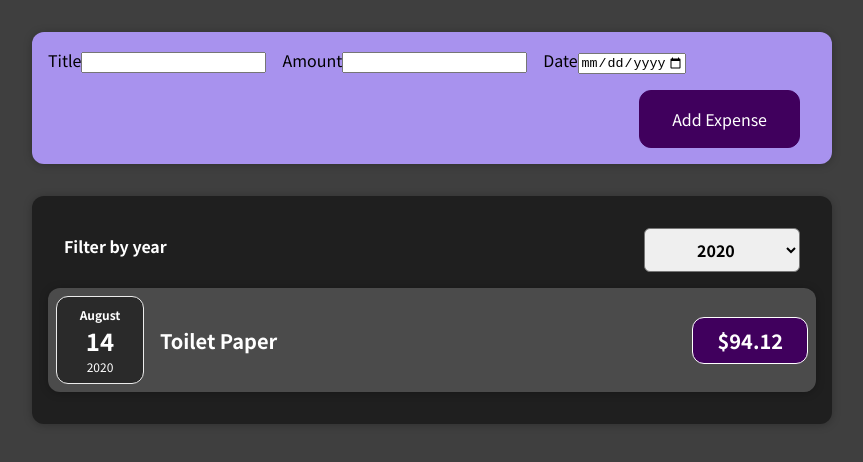
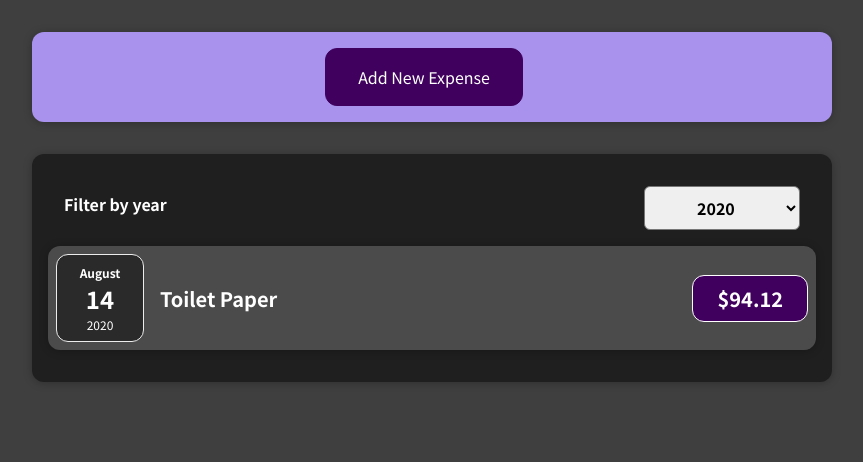
Before and after one commit to jmlaubach/Expense-App, a React (Create React App) app: page / in a window 1280 px wide. Shown: the top 462 px of the page, without its empty margins (208-1071 px from the left). Built offline with nearby package versions, Linux system fonts and the light colour scheme.

Commit message:
Add button to bring up add expense form

```diff
--- a/src/components/Expenses/ExpenseItem.js
+++ b/src/components/Expenses/ExpenseItem.js
@@ -5,6 +5,7 @@ import ExpenseDate from './ExpenseDate';
 function ExpenseItem(props) {
 
   return (
+    <li>
       <Card className='expense-item'>
         <ExpenseDate date={props.date}/>
         <div className='expense-item__description'>
@@ -12,6 +13,7 @@ function ExpenseItem(props) {
           <div className='expense-item__price'>${props.amount}</div>
         </div>
       </Card>
+    </li>
   );
 }
 
--- a/src/components/Expenses/ExpensesList.js
+++ b/src/components/Expenses/ExpensesList.js
@@ -1,7 +1,7 @@
 import ExpenseItem from "./ExpenseItem";
 import "./ExpensesList.css";
 
-const ExpensesList = (props) => {
+function ExpensesList(props) {
   if (props.items.length === 0) {
     return <h2 className="expenses-list__fallback">Found no expenses.</h2>;
   }
--- /dev/null
+++ b/src/components/NewExpense/AddExpense.js
@@ -0,0 +1,15 @@
+import "./NewExpense.css";
+
+function AddExpense(props) {
+  const clickHandler = () => {
+    props.onAddNewExpense();
+  };
+
+  return (
+    <div className="new-expense__button">
+      <button onClick={clickHandler}>Add New Expense</button>
+    </div>
+  );
+}
+
+export default AddExpense;
--- a/src/components/NewExpense/ExpenseForm.js
+++ b/src/components/NewExpense/ExpenseForm.js
@@ -34,6 +34,10 @@ function ExpenseForm(props) {
     setEnteredDate('');
   };
 
+  const cancelHandler = () => {
+    props.onCancelNewExpense();
+  }
+
   return (
     <form onSubmit={submitHandler}>
       <div className='new-expense__controls'>
@@ -67,8 +71,11 @@ function ExpenseForm(props) {
         </div>
       </div>
       <div className='new-expense__actions'>
+        <button onClick={cancelHandler}>
+          Cancel
+        </button>
         <button type='submit'>
-            Add Expense
+          Add Expense
         </button>
       </div>
     </form>
--- a/src/components/NewExpense/NewExpense.js
+++ b/src/components/NewExpense/NewExpense.js
@@ -1,21 +1,39 @@
-import './NewExpense.css';
-import ExpenseForm from './ExpenseForm';
+import { useState } from "react";
+import "./NewExpense.css";
+import ExpenseForm from "./ExpenseForm";
+import AddExpense from "./AddExpense";
 
 function NewExpense(props) {
+  const [viewForm, setViewForm] = useState(true);
+
+  const addNewExpenseHandler = () => {
+    setViewForm(false);
+  };
+
+  const cancelNewExpenseHandler = () => {
+    setViewForm(true);
+  };
 
   const saveExpenseDataHandler = (enteredExpenseData) => {
     const expenseData = {
       ...enteredExpenseData,
-      id: Math.random().toString()
+      id: Math.random().toString(),
     };
     props.onAddExpense(expenseData);
   };
 
   return (
-    <div className='new-expense'>
-      <ExpenseForm onSaveExpenseData={saveExpenseDataHandler} />
+    <div className="new-expense">
+      {viewForm ? (
+        <AddExpense onAddNewExpense={addNewExpenseHandler} />
+      ) : (
+        <ExpenseForm
+          onSaveExpenseData={saveExpenseDataHandler}
+          onCancelNewExpense={cancelNewExpenseHandler}
+        />
+      )}
     </div>
   );
-};
+}
 
 export default NewExpense;
```
Lines whose indentation alone changed are shown as unchanged.
